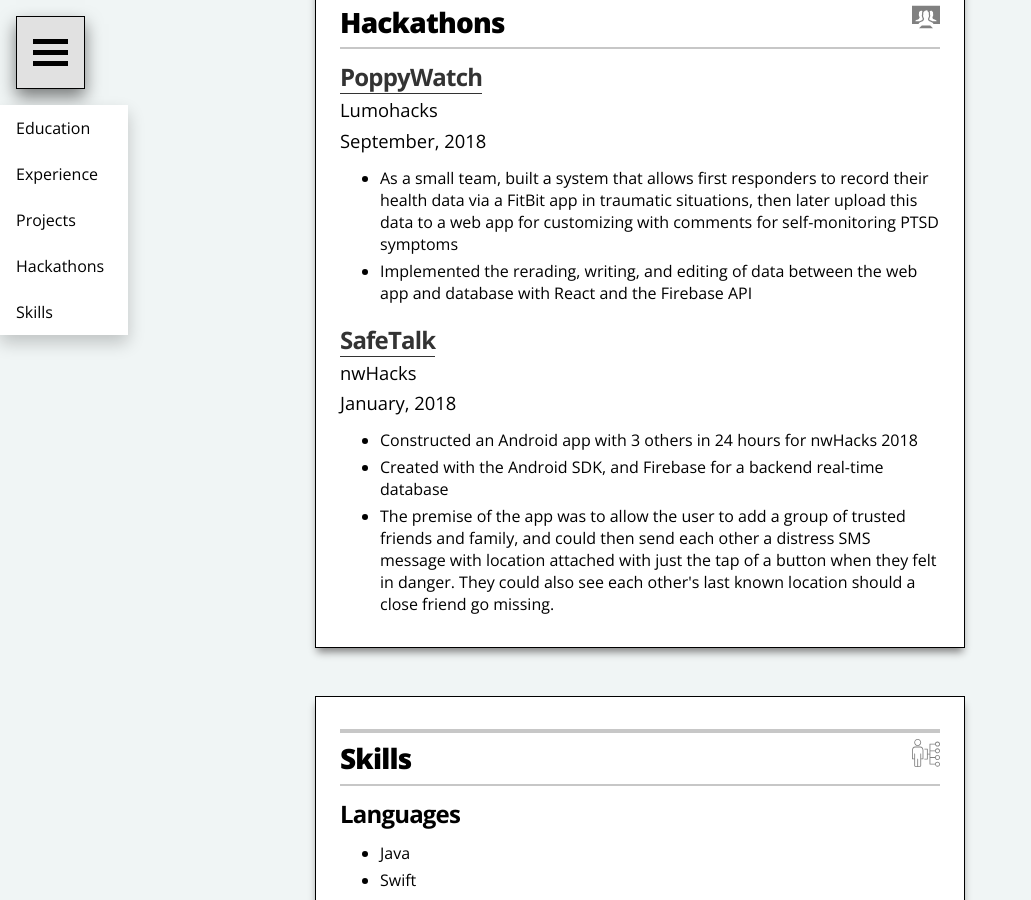
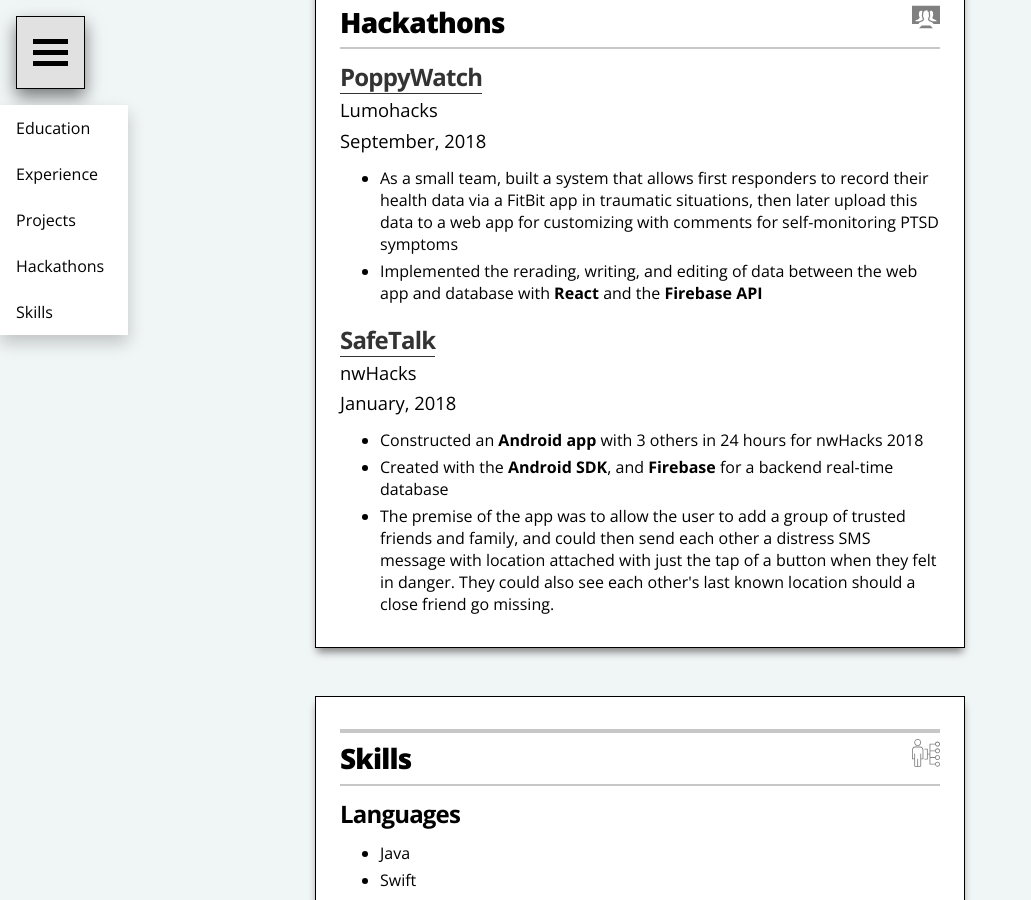
Before and after one commit to harrisonturley/harrisonturley.github.io, a Jekyll site: the page built from index.html, in a window 1280 px wide and 900 px high, scrolled down 2738 px. Shown: the whole window, without its empty margins (0-1031 px from the left). Built offline with Jekyll 4.4.1, drawn with Linux system fonts in a browser that asks for light colours.

Commit message:
Updated hackathon data

```diff
--- a/_data/hackathons.yml
+++ b/_data/hackathons.yml
@@ -4,10 +4,10 @@
   website: https://github.com/Judge24601/PoppyWatch
   event-name: Lumohacks
   date: September, 2018
-  summary: <ul class="resume-item-list"> <li>As a small team, built a system that allows first responders to record their health data via a FitBit app in traumatic situations, then later upload this data to a web app for customizing with comments for self-monitoring PTSD symptoms</li> <li>Implemented the rerading, writing, and editing of data between the web app and database with React and the Firebase API</li> </ul>
+  summary: <ul class="resume-item-list"> <li>As a small team, built a system that allows first responders to record their health data via a FitBit app in traumatic situations, then later upload this data to a web app for customizing with comments for self-monitoring PTSD symptoms</li> <li>Implemented the rerading, writing, and editing of data between the web app and database with <b>React</b> and the <b>Firebase API</b></li> </ul>
 
 - title: SafeTalk
   website: https://github.com/Judge24601/SafeTalk
   event-name: nwHacks
   date: January, 2018
-  summary: <ul class="resume-item-list"> <li>Constructed an Android app with 3 others in 24 hours for nwHacks 2018</li> <li>Created with the Android SDK, and Firebase for a backend real-time database</li> <li>The premise of the app was to allow the user to add a group of trusted friends and family, and could then send each other a distress SMS message with location attached with just the tap of a button when they felt in danger.  They could also see each other's last known location should a close friend go missing.</li> </ul>
+  summary: <ul class="resume-item-list"> <li>Constructed an <b>Android app</b> with 3 others in 24 hours for nwHacks 2018</li> <li>Created with the <b>Android SDK</b>, and <b>Firebase</b> for a backend real-time database</li> <li>The premise of the app was to allow the user to add a group of trusted friends and family, and could then send each other a distress SMS message with location attached with just the tap of a button when they felt in danger.  They could also see each other's last known location should a close friend go missing.</li> </ul>
```
